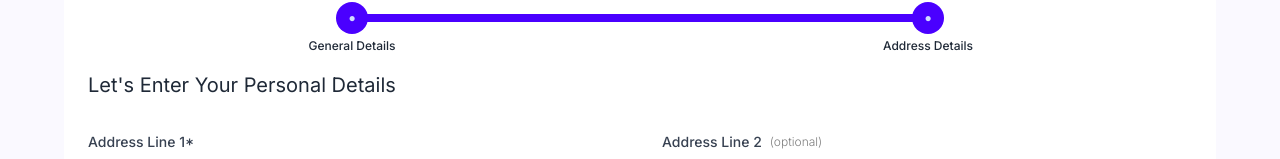
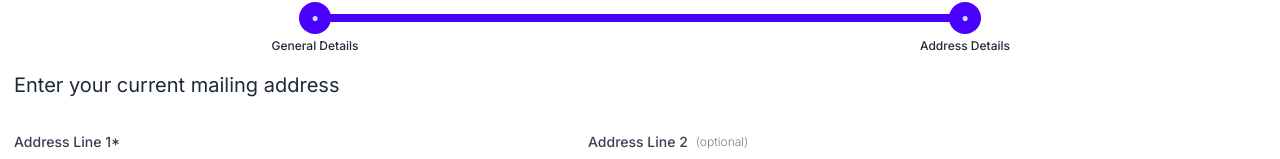
Before and after one commit to Gaurab4/landing-page, a Next.js app: page / in a window 1280 px wide. Both pictures are taken after typing "Sample", "Sample", "name@example.com", "2020-01-15" into the empty fields and a click on the button "Save & Continue". Shown: the part 1557-1716 px from the top of the page. Built offline with nearby package versions, Linux system fonts and the light colour scheme; no server answers.

Commit message:
Fixed the Text

```diff
--- a/src/components/screens/form-page/form-two/page.tsx
+++ b/src/components/screens/form-page/form-two/page.tsx
@@ -96,6 +96,7 @@ const SecondFormPage = (props: Props) => {
   };
 
   return (
+    <div className="w-[1300px] h-[647px]">
     <Form
       onSubmit={onSubmitFinal}
       render={({ handleSubmit }) => (
@@ -128,7 +129,7 @@ const SecondFormPage = (props: Props) => {
 
           {/* Personal Info Text  */}
           <div className="pl-6 pt-4 pb-8 font-[400] text-[20px]">
-            <p>Let&apos;s Enter Your Personal Details</p>
+            <p>Enter your current mailing address</p>
           </div>
 
           {/* Address Section */}
@@ -313,6 +314,7 @@ const SecondFormPage = (props: Props) => {
         </form>
       )}
     />
+    </div>
   );
 };
 
```
